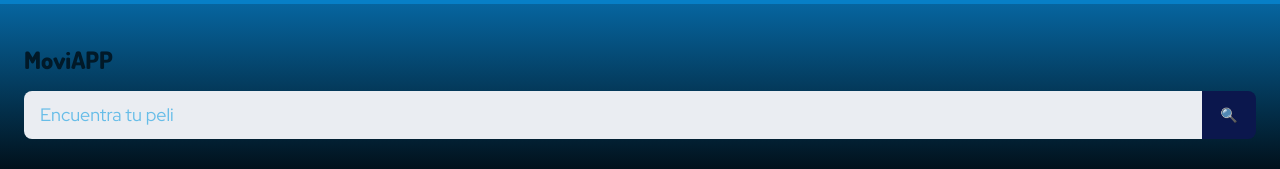
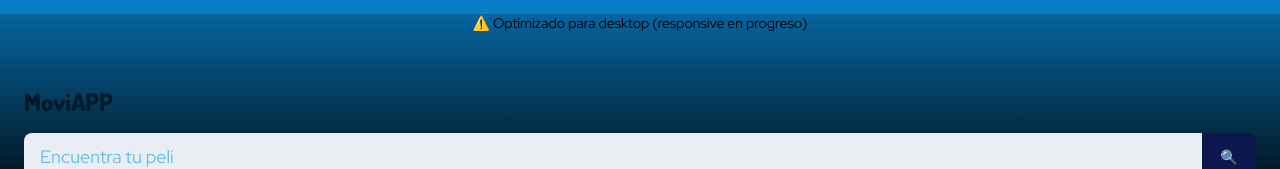
Before and after one commit to Vale1702/api-curso-2, a website: page index.html in a window 1280 px wide. Shown: the top 169 px of the page. Drawn offline with nearby package versions, Linux system fonts and the light colour scheme; no server answers.

Commit message:
Actualización de readme

```diff
--- a/index.html
+++ b/index.html
@@ -11,6 +11,9 @@
 </head>
 
 <body>
+  <p style="text-align:center; font-size:14px;">
+  ⚠️ Optimizado para desktop (responsive en progreso)
+</p>
     <header id="header" class="header-container ">
         <span class="header-arrow inactive"> 🔙 </span>
         <h1 class="header-title">MoviAPP</h1>
@@ -46,7 +49,7 @@
       <div class="category-container category-container--loading"></div>
       <div class="category-container category-container--loading"></div>
       <div class="category-container category-container--loading"></div>
-        <div class="category-container category-container--loading">
+      <div class="category-container category-container--loading">
             <!-- <h3 id="id28" class="category-title"></h3> -->
           </div>
     </article>
--- a/styles/app.css
+++ b/styles/app.css
@@ -87,7 +87,6 @@ button {
   cursor: pointer;
 }
 
-
 /* Shared */
 .header-container, .trendingPreview-header, .categoriesPreview-container, .liked-header {
   padding: 0 24px;
@@ -173,7 +172,6 @@ button {
 .category-container--loading:nth-child(3){
   animation-delay: .4s;
 }
-
 
 /* Header */
 .header-container {
```
Also changed, not shown: README.md.
